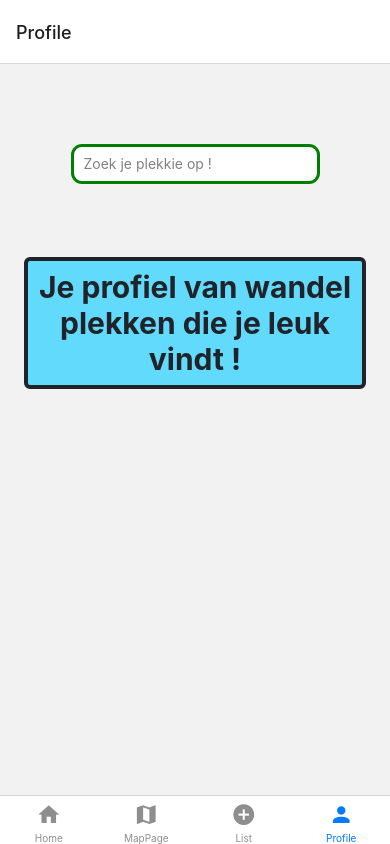
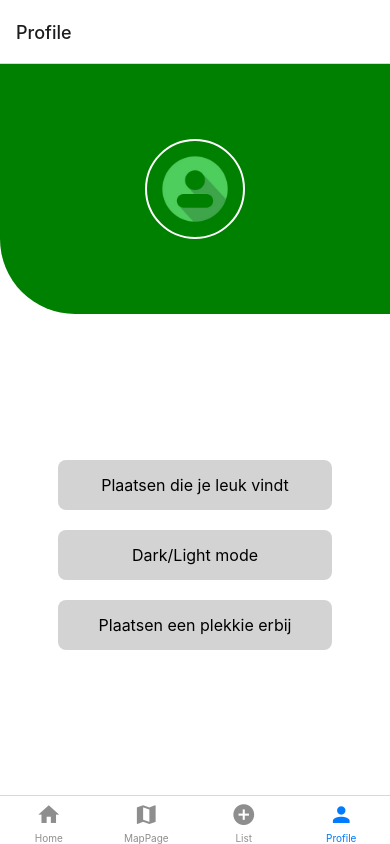
Before and after one commit to furkanzelik/GroenRotterdam, a React Native app: screen /Profile in a window 390 px wide. Built offline with nearby package versions, Linux system fonts and the light colour scheme.

Commit message:
added profile page

```diff
--- a/components/pages/listPage.js
+++ b/components/pages/listPage.js
@@ -1,44 +1,74 @@
-import React, {useEffect, useState} from 'react';
-import {Text, View, StyleSheet, FlatList, Pressable, Image, StatusBar, Button} from 'react-native';
+import React, { useEffect, useState } from 'react';
+import { Text, View, StyleSheet, FlatList, Pressable, Image, StatusBar, TouchableOpacity,Button } from 'react-native';
+import AsyncStorage from '@react-native-async-storage/async-storage';
+import Icon from 'react-native-vector-icons/FontAwesome';
+
 import Search from '../../components/searchbar/searchBar';
 
-
-const ListPage = ({navigation}) => {
+const ListPage = ({ navigation }) => {
     const [greenPlaceData, setGreenPlaceData] = useState([]);
+    const [favorites, setFavorites] = useState({});
 
     useEffect(() => {
-        (async () => {
+        const fetchData = async () => {
             try {
                 const response = await fetch("https://raw.githubusercontent.com/furkanzelik/GroenRotterdam/master/greenPlaceData.json");
                 const json = await response.json();
-                setGreenPlaceData(json.green_places); // Zorg ervoor dat je het juiste pad naar de gegevens gebruikt
+                setGreenPlaceData(json.green_places);
             } catch (error) {
                 console.error('Error fetching data:', error);
             }
-        })();
-    }, []); // dependenct leeg schrijven zodat het maar 1 keer wordt uitgevoerd
+        };
 
+        const loadFavorites = async () => {
+            try {
+                const storedFavorites = await AsyncStorage.getItem('favorites');
+                if (storedFavorites !== null) {
+                    setFavorites(JSON.parse(storedFavorites));
+                }
+            } catch (error) {
+                console.error('Error loading favorites:', error);
+            }
+        };
 
+        fetchData();
+        loadFavorites();
+    }, []);
 
+    const toggleFavorite = async (item) => {
+        const newFavorites = {
+            ...favorites,
+            [item.title]: !favorites[item.title]
+        };
+        setFavorites(newFavorites);
+        try {
+            await AsyncStorage.setItem('favorites', JSON.stringify(newFavorites));
+        } catch (error) {
+            console.error('Error saving favorites:', error);
+        }
+    };
+
+    const isFavorite = (item) => favorites[item.title];
 
     return (
         <View style={styles.container}>
-            <Search/>
+            <Search />
             <FlatList
                 style={styles.flatList}
                 data={greenPlaceData}
                 horizontal={false}
                 numColumns={2}
-                // columnWrapperStyle={styles.row}
                 keyExtractor={(item, index) => index.toString()}
-                renderItem={({item, image}) => (
+                renderItem={({ item }) => (
                     <View style={styles.items}>
                         <Pressable onPress={() => console.log(item.title)}>
                             <Text style={styles.itemTitle}>{item.title}</Text>
-                            <Image style={styles.itemImage} source={{uri: item.image}}/>
+                            <Image style={styles.itemImage} source={{ uri: item.image }} />
                             <View style={styles.buttonDirection}>
-                                <Button title={"Meer info"} onPress={() => navigation.navigate('infoPlace')}/>
-                                <Button title={"Like"} onPress={() => console.log(`like: ${item.title}`)}/>
+                                <Button title={"Meer info"} onPress={() => navigation.navigate('infoPlace')} />
+                                <TouchableOpacity onPress={() => toggleFavorite(item)}>
+                                    <Icon style={styles.heart} name="heart" size={24} color={isFavorite(item) ? 'red' : 'grey'} />
+                                </TouchableOpacity>
                             </View>
                         </Pressable>
                     </View>
@@ -55,7 +85,7 @@ const styles = StyleSheet.create({
     },
 
     flatList: {
-        marginTop: "15%"
+        marginTop: "15%",
     },
 
     items: {
@@ -67,7 +97,7 @@ const styles = StyleSheet.create({
         alignSelf: 'center',
         flex: 2,
         borderTopWidth: 1,
-        borderTopRadius: 25,
+        borderRadius: 25,
     },
 
     itemTitle: {
@@ -87,6 +117,11 @@ const styles = StyleSheet.create({
         justifyContent: 'space-between',
         marginHorizontal: 10,
     },
+
+    heart: {
+        marginVertical: 4,
+        marginHorizontal: 2,
+    },
 });
 
 export default ListPage;
--- a/components/pages/profilePage.js
+++ b/components/pages/profilePage.js
@@ -1,36 +1,69 @@
 import React from 'react';
-import {Text, View, StyleSheet} from 'react-native';
-import Search from '../../components/searchbar/searchBar';
-
+import {Text, View, StyleSheet, TouchableOpacity, Image} from 'react-native';
+import profileDefault from '../../assets/userDefault.png';
 
 const ProfilePage = () => {
     return (
-        <View>
-            <Search/>
-        <View style={styles.container}>
-            <Text style={styles.box}>Je profiel van wandel plekken die je leuk vindt !</Text>
-        </View>
+        <View style={styles.page}>
+            <View style={styles.header}>
+                <Image
+                    style={styles.profileImage}
+                    source={profileDefault}
+                />
+            </View>
+            <View style={styles.container}>
+                <TouchableOpacity style={styles.button}>
+                    <Text style={styles.buttonText}>Plaatsen die je leuk vindt</Text>
+                </TouchableOpacity>
+                <TouchableOpacity style={styles.button}>
+                    <Text style={styles.buttonText}>Dark/Light mode</Text>
+                </TouchableOpacity>
+                <TouchableOpacity style={styles.button}>
+                    <Text style={styles.buttonText}>Plaatsen een plekkie erbij</Text>
+                </TouchableOpacity>
+            </View>
         </View>
     );
 };
 
 const styles = StyleSheet.create({
+    page: {
+        flex: 1,
+        backgroundColor: '#fff',
+    },
+    header: {
+        backgroundColor: '#008000',
+        height: 250,
+        borderBottomLeftRadius: 75,
+        justifyContent: 'center',
+        alignItems: 'center',
+    },
+    profileImage: {
+        width: 100,
+        height: 100,
+        borderRadius: 50,
+        borderWidth: 2,
+        borderColor: '#fff',
+    },
     container: {
         flex: 1,
         padding: 24,
+        justifyContent: 'center',
+        alignItems: 'center',
     },
-
-    box: {
-        marginTop: 16,
-        paddingVertical: 8,
-        borderWidth: 4,
-        borderColor: '#20232a',
-        borderRadius: 6,
-        backgroundColor: '#61dafb',
-        color: '#20232a',
-        textAlign: 'center',
-        fontSize: 30,
-        fontWeight: 'bold',
+    button: {
+        backgroundColor: '#d3d3d3',
+        paddingVertical: 15,
+        paddingHorizontal: 30,
+        borderRadius: 8,
+        marginVertical: 10,
+        width: '80%',
+        alignItems: 'center',
+    },
+    buttonText: {
+        fontSize: 16,
+        color: '#000',
     },
 });
-export default ProfilePage
+
+export default ProfilePage;
--- a/package.json
+++ b/package.json
@@ -10,6 +10,7 @@
   },
   "dependencies": {
     "@expo/vector-icons": "^14.0.2",
+    "@react-native-async-storage/async-storage": "^1.23.1",
     "@react-native-community/geolocation": "^3.2.1",
     "@react-navigation/bottom-tabs": "^6.5.20",
     "@react-navigation/native": "^6.1.17",
@@ -21,7 +22,8 @@
     "react": "18.2.0",
     "react-native": "0.74.1",
     "react-native-elements": "^3.4.3",
-    "react-native-maps": "1.14.0"
+    "react-native-maps": "1.14.0",
+    "react-native-vector-icons": "^10.1.0"
   },
   "devDependencies": {
     "@babel/core": "^7.20.0"
```
Also changed, not shown: assets/userDefault.png (added), 1 other file (tests, documents, lock files or other folders).
